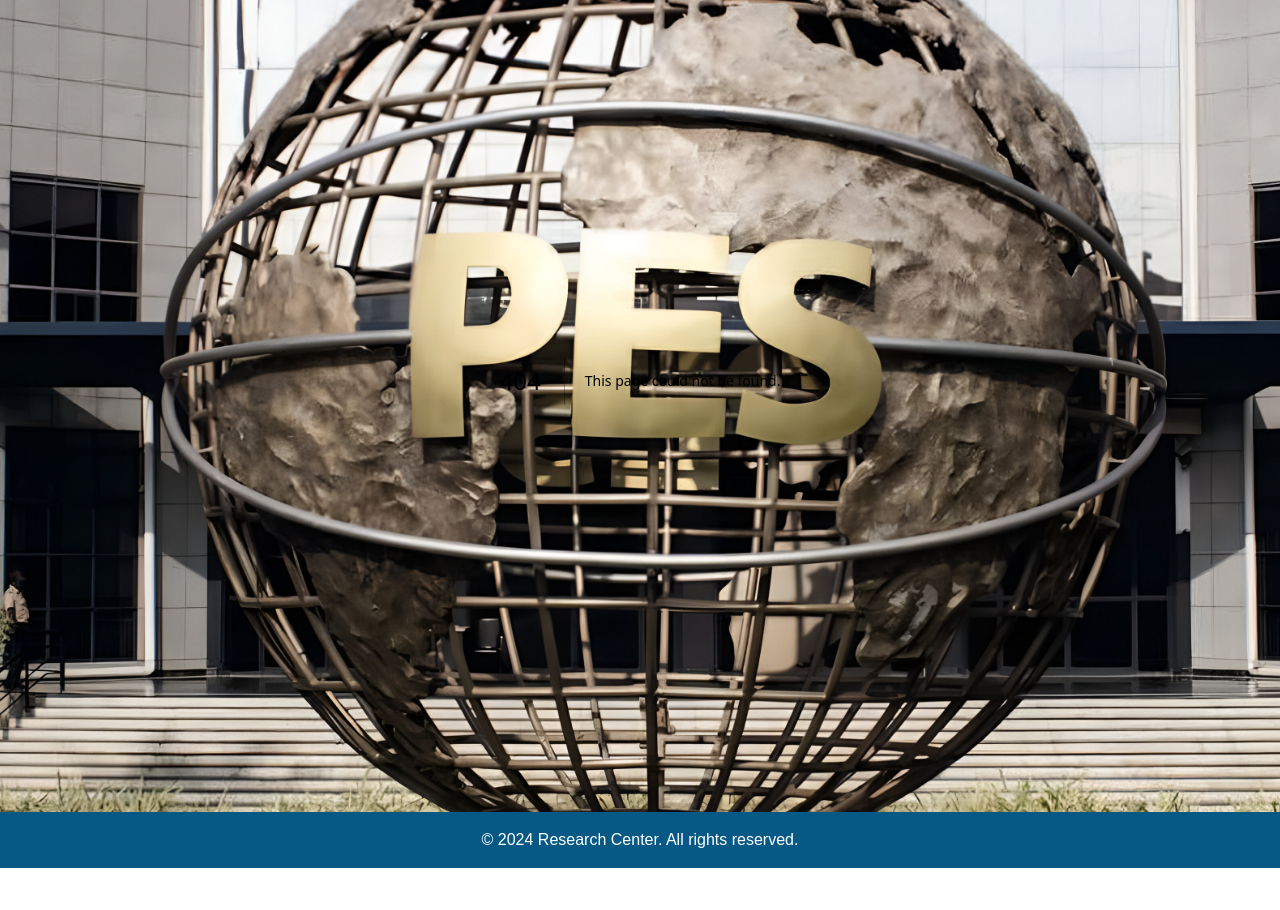
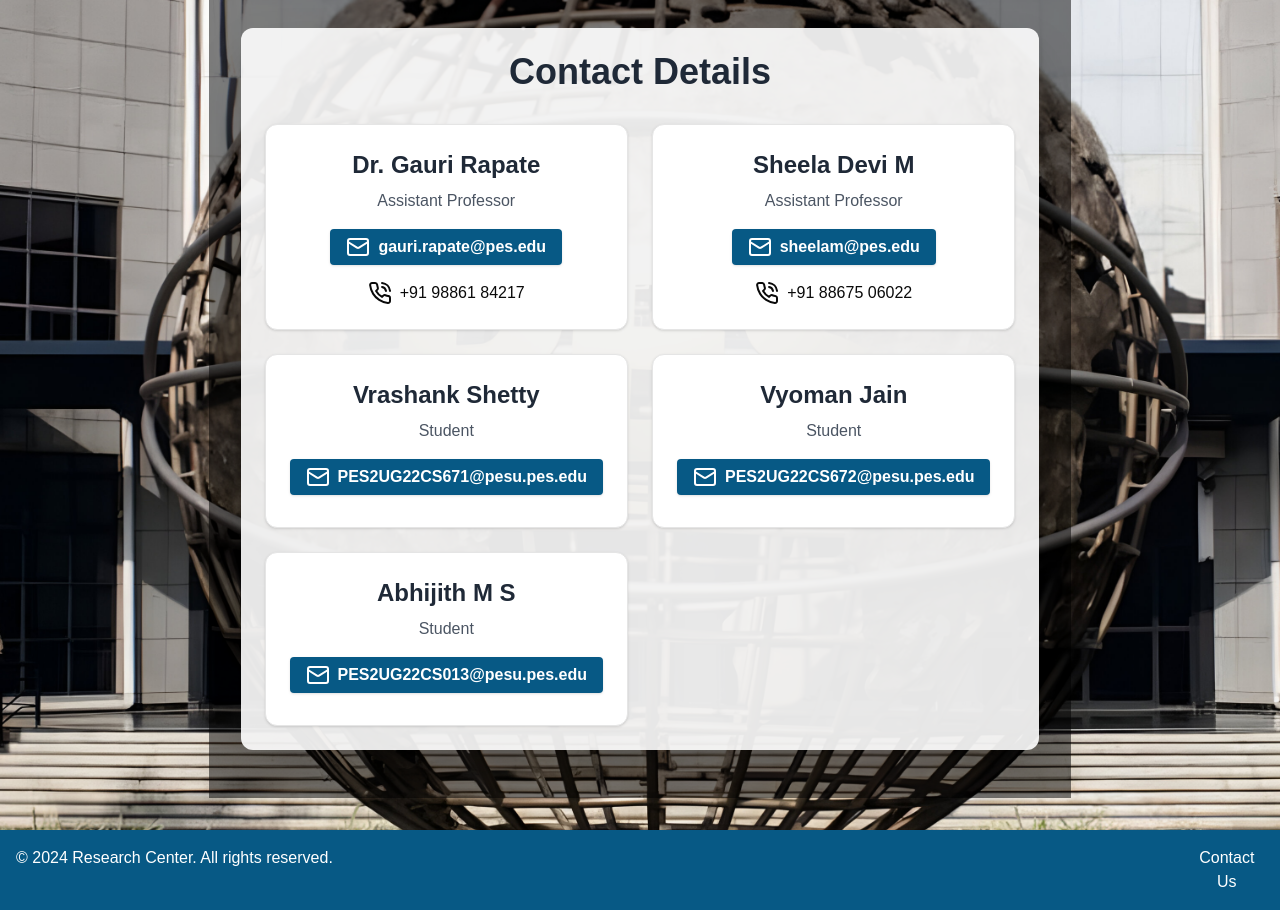
Before and after one commit to vrashankshetty/PESU-Research-Portal, a Next.js app in the folder frontend_new/: page /contact in a window 1280 px wide. Before the commit this address had no page. Shown: the part 120-1030 px from the top of the page. Before the commit the page ends 988 px from the top, so only its background shows below. Built offline with nearby package versions, Linux system fonts and the light colour scheme.

Commit message:
Added contact page

```diff
--- a/frontend_new/app/admin/page.tsx
+++ b/frontend_new/app/admin/page.tsx
@@ -45,7 +45,7 @@ export default function Home() {
           <Link href={'/admin/user'}>
           <div className="group relative overflow-hidden rounded-xl backdrop-blur-sm bg-white/10 border border-white/20 p-6 transition-all duration-300 hover:bg-white/20 hover:scale-105">
             <div className="absolute inset-0 bg-gradient-to-br from-primary/20 to-transparent opacity-0 group-hover:opacity-100 transition-opacity duration-300" />
-            <User className="h-12 w-12 text-white mb-4" />
+            <Users className="h-12 w-12 text-white mb-4" />
             <h3 className="font-semibold text-2xl text-white mb-2">Users</h3>
           </div>
           </Link>
--- /dev/null
+++ b/frontend_new/app/contact/page.tsx
@@ -0,0 +1,80 @@
+import Link from "next/link";
+import { Button } from "@/components/ui/button";
+import { Card, CardContent } from "@/components/ui/card";
+import { Mail, PhoneCall } from "lucide-react";
+
+type ContactOption = {
+  name: string;
+  designation: string;
+  email: string;
+  phone?: string;
+};
+
+const ContactOptions: ContactOption[] = [
+  {
+    name: "Dr. Gauri Rapate",
+    designation: "Assistant Professor",
+    email: "gauri.rapate@pes.edu",
+    phone: "+91 98861 84217",
+  },
+  {
+    name: "Sheela Devi M",
+    designation: "Assistant Professor",
+    email: "sheelam@pes.edu",
+    phone: "+91 88675 06022",
+  },
+  {
+    name: "Vrashank Shetty",
+    designation: "Student",
+    email: "PES2UG22CS671@pesu.pes.edu",
+  },
+  {
+    name: "Vyoman Jain",
+    designation: "Student",
+    email: "PES2UG22CS672@pesu.pes.edu",
+  },
+  {
+    name: "Abhijith M S",
+    designation: "Student",
+    email: "PES2UG22CS013@pesu.pes.edu",
+  },
+];
+
+export default function Contact() {
+  return (
+    <div className="relative flex items-center justify-center py-12 px-4 sm:px-6 lg:px-8">
+      <div className="absolute inset-0 bg-black bg-opacity-50" />
+      <div className="relative z-10 bg-white bg-opacity-90 p-6 rounded-xl shadow-2xl max-w-4xl w-full">
+        <h1 className="text-4xl font-bold text-center mb-8 text-gray-800">
+          Contact Details
+        </h1>
+        <div className="grid gap-6 md:grid-cols-2 mt-8">
+          {ContactOptions.map((option) => (
+            <Card
+              key={option.name}
+              className="overflow-hidden transition-transform duration-300 ease-in-out hover:scale-105"
+            >
+              <CardContent className="p-6 flex flex-col items-center text-center">
+                <h2 className="text-2xl font-bold mb-2 text-gray-800">
+                  {option.name}
+                </h2>
+                <p className="text-gray-600 mb-4">{option.designation}</p>
+                <Link href={`mailto:${option.email}`} passHref>
+                  <Button className="w-full bg-sky-800 hover:bg-sky-900 text-white font-bold py-2 mb-2 rounded text-sm md:text-base">
+                    <Mail className="h-6 w-6 mr-2" />
+                    {option.email}
+                  </Button>
+                </Link>
+                {option.phone && (
+                  <div className="flex mt-2">
+                    <PhoneCall className="h-6 w-6 mr-2" /> {option.phone}
+                  </div>
+                )}
+              </CardContent>
+            </Card>
+          ))}
+        </div>
+      </div>
+    </div>
+  );
+}
--- a/frontend_new/app/layout.tsx
+++ b/frontend_new/app/layout.tsx
@@ -4,6 +4,7 @@ import "./globals.css";
 import Navbar from "@/components/navbar";
 import { Toaster } from "@/components/ui/toaster";
 import { AuthProvider } from "@/context/auth";
+import Link from "next/link";
 
 const geistSans = localFont({
   src: "./fonts/GeistVF.woff",
@@ -45,10 +46,17 @@ export default function RootLayout({
             <Navbar />
             <main className="flex-grow md:mx-auto px-4 py-8">{children}</main>
             <Toaster />
-          <footer className="bg-sky-800 text-white py-4">
-            <div className="container mx-auto px-4 text-center">
-              © {new Date().getFullYear()} Research Center. All rights reserved.
+            <footer className="bg-sky-800 text-white py-4 flex w-full px-4 text-sm lg:text-base">
+              <div className="container mx-auto">
+                © {new Date().getFullYear()} Research Center. All rights
+                reserved.
               </div>
+              <Link
+                href="/contact"
+                className="justify-end text-center hover:underline"
+              >
+                Contact Us
+              </Link>
             </footer>
           </div>
         </AuthProvider>
--- a/frontend_new/app/login/page.tsx
+++ b/frontend_new/app/login/page.tsx
@@ -40,7 +40,7 @@ export default function LoginPage() {
   const router = useRouter();
   const { toast } = useToast();
 
-  const { setIsLoggedIn,setUser } = useAuth();
+  const { setIsLoggedIn, setUser } = useAuth();
   const form = useForm<z.infer<typeof formSchema>>({
     resolver: zodResolver(formSchema),
     defaultValues: {
@@ -75,7 +75,8 @@ export default function LoginPage() {
           title: "Successfully Logged In",
           description: "Welcome to the PESU NAAC Portal",
         });
-        setIsLoggedIn(true);1
+        setIsLoggedIn(true);
+        1;
         setUser(response.data.data);
         window.location.href = "/";
       }
@@ -144,10 +145,7 @@ export default function LoginPage() {
                 Login
               </Button>
               <p className="mt-2 text-center">
-                Don&apos;t have an account?{" "}
-                <Link href="/register" className="underline">
-                  Register now!
-                </Link>
+                Don&apos;t have an account? Contact the admin to create one.
               </p>
             </CardFooter>
           </form>
```
Lines whose indentation alone changed are shown as unchanged.
